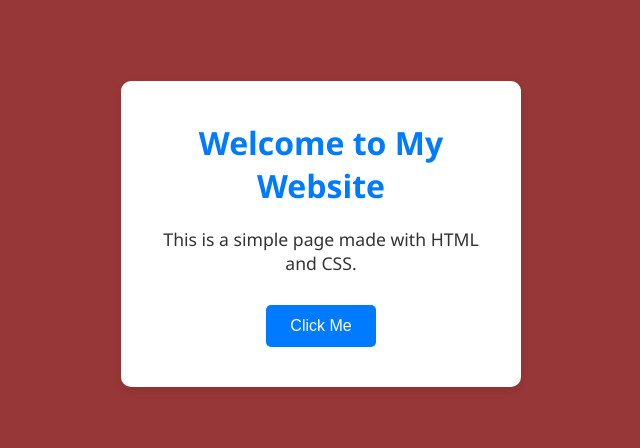
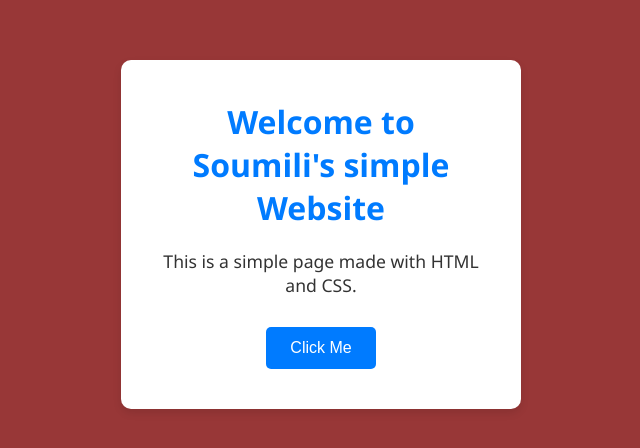
Before and after one commit to soumili-03/simple-webiste-CICD, a plain HTML site: page index.html in a window 1280 px wide. Shown: the part 166-614 px from the top of the page, without its empty margins (319-959 px from the left). Drawn offline with Linux system fonts and the light colour scheme.

Commit message:
Update index.html

```diff
--- a/index.html
+++ b/index.html
@@ -58,7 +58,7 @@
 <body>
 
   <div class="container">
-    <h1>Welcome to My Website</h1>
+    <h1>Welcome to Soumili's simple Website</h1>
     <p>This is a simple page made with HTML and CSS.</p>
     <button onclick="alert('Thanks for clicking!')">Click Me</button>
   </div>
```
